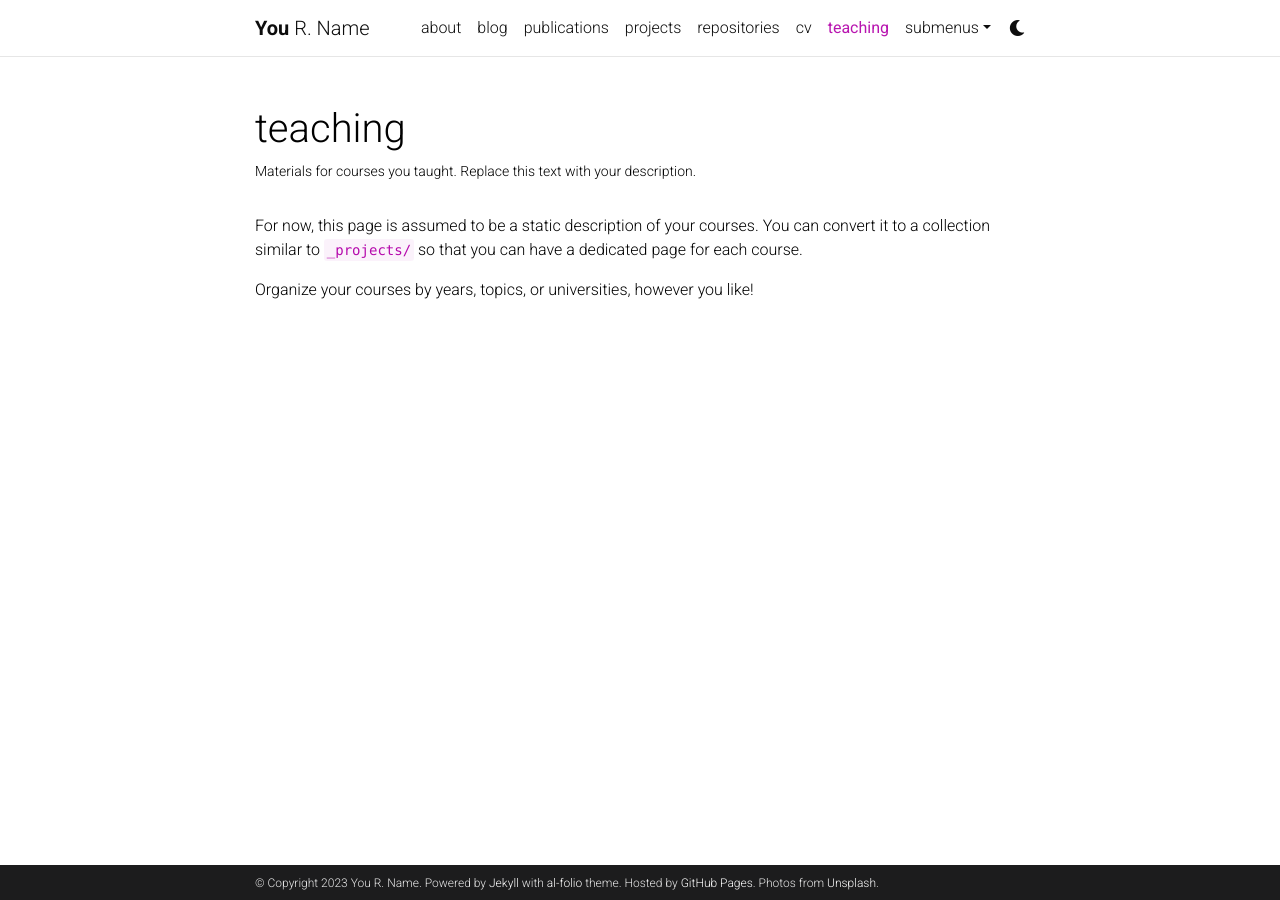
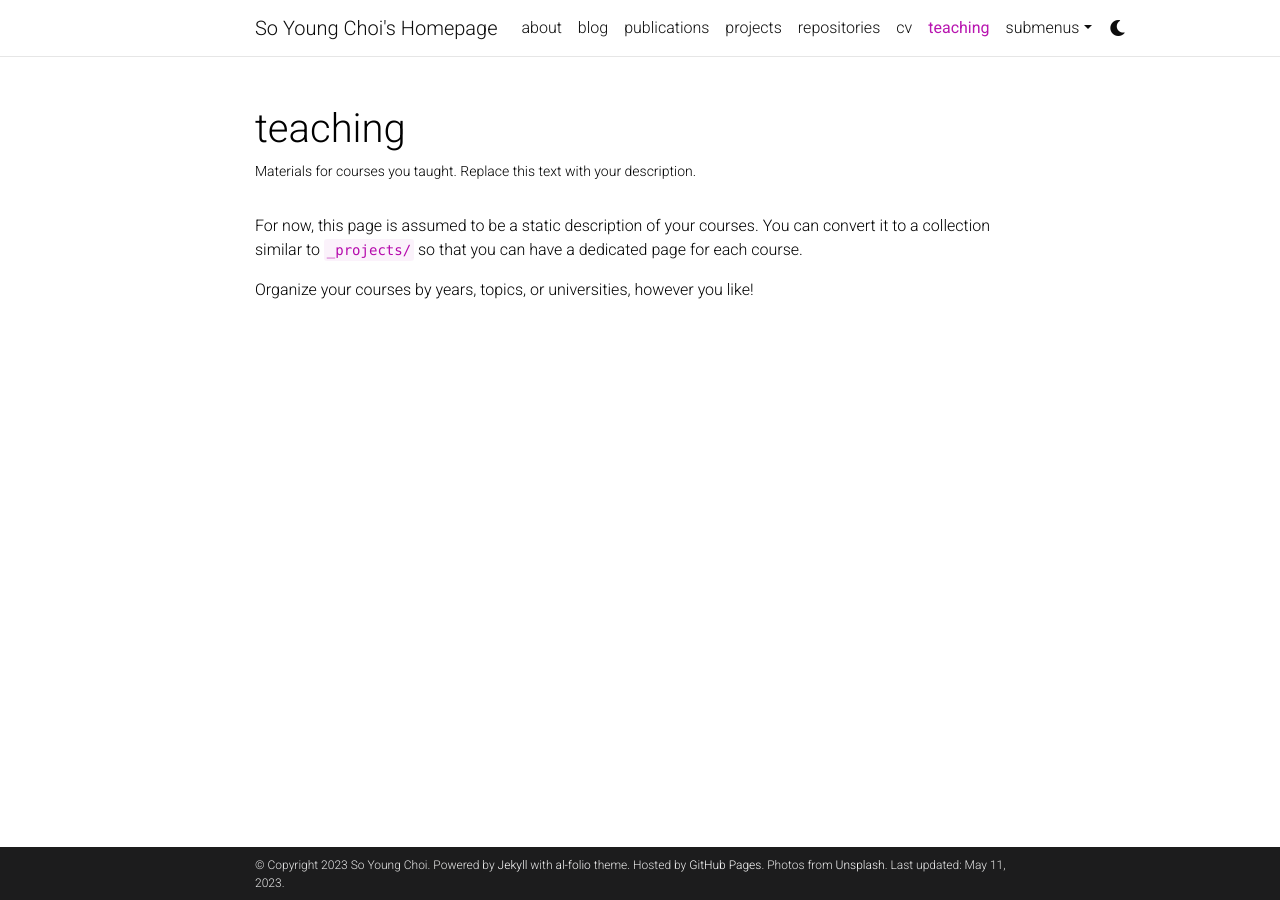
Before and after one commit to sychoi5092/sychoi5092.github.io, a Jekyll site: the page built from _pages/teaching.md, in a window 1280 px wide. Built offline with Jekyll 4.4.1, drawn with Linux system fonts in a browser that asks for light colours; comment, search, counter and statistics services are not loaded; a style sheet for code colours, icons or effects is not loaded.

Commit message:
Update _config.yml
basic

```diff
--- a/_config.yml
+++ b/_config.yml
@@ -2,25 +2,25 @@
 # Site settings
 # -----------------------------------------------------------------------------
 
-title: blank # the website title (if blank, full name will be used instead)
-first_name: You
-middle_name: R.
-last_name: Name
-email: you@example.com
+title: So Young Choi's Homepage # the website title (if blank, full name will be used instead)
+first_name: So Young
+middle_name:
+last_name: Choi
+email: sychoi5092@snu.ac.kr
 description: > # the ">" symbol means to ignore newlines until "footer_text:"
-  A simple, whitespace theme for academics. Based on [*folio](https://github.com/bogoli/-folio) design.
+  Personal homepage
 footer_text: >
   Powered by <a href="https://jekyllrb.com/" target="_blank">Jekyll</a> with <a href="https://github.com/alshedivat/al-folio">al-folio</a> theme.
   Hosted by <a href="https://pages.github.com/" target="_blank">GitHub Pages</a>.
   Photos from <a href="https://unsplash.com" target="_blank">Unsplash</a>.
-keywords: jekyll, jekyll-theme, academic-website, portfolio-website  # add your own keywords or leave empty
+keywords:   # add your own keywords or leave empty
 
 lang: en # the language of your site (for example: en, fr, cn, ru, etc.)
 icon: ⚛️  # the emoji used as the favicon (alternatively, provide image name in /assets/img/)
 
-url: https://alshedivat.github.io # the base hostname & protocol for your site
+url: https://sychoi5092.github.io # the base hostname & protocol for your site
 baseurl: /al-folio # the subpath of your site, e.g. /blog/
-last_updated: false # set to true if you want to display last updated in the footer
+last_updated: true # set to true if you want to display last updated in the footer
 impressum_path:  # set to path to include impressum link in the footer, use the same path as permalink in a page, helps to conform with EU GDPR
 
 # -----------------------------------------------------------------------------
@@ -80,7 +80,7 @@ telegram_username: # your Telegram user name
 scholar_userid: # your Google Scholar ID
 semanticscholar_id: # your Semantic Scholar ID
 whatsapp_number: # your WhatsApp number (full phone number in international format. Omit any zeroes, brackets, or dashes when adding the phone number in international format.)
-orcid_id: # your ORCID ID
+orcid_id:  # your ORCID ID
 medium_username: # your Medium username
 quora_username: # your Quora username
 publons_id: # your ID on Publons
```
